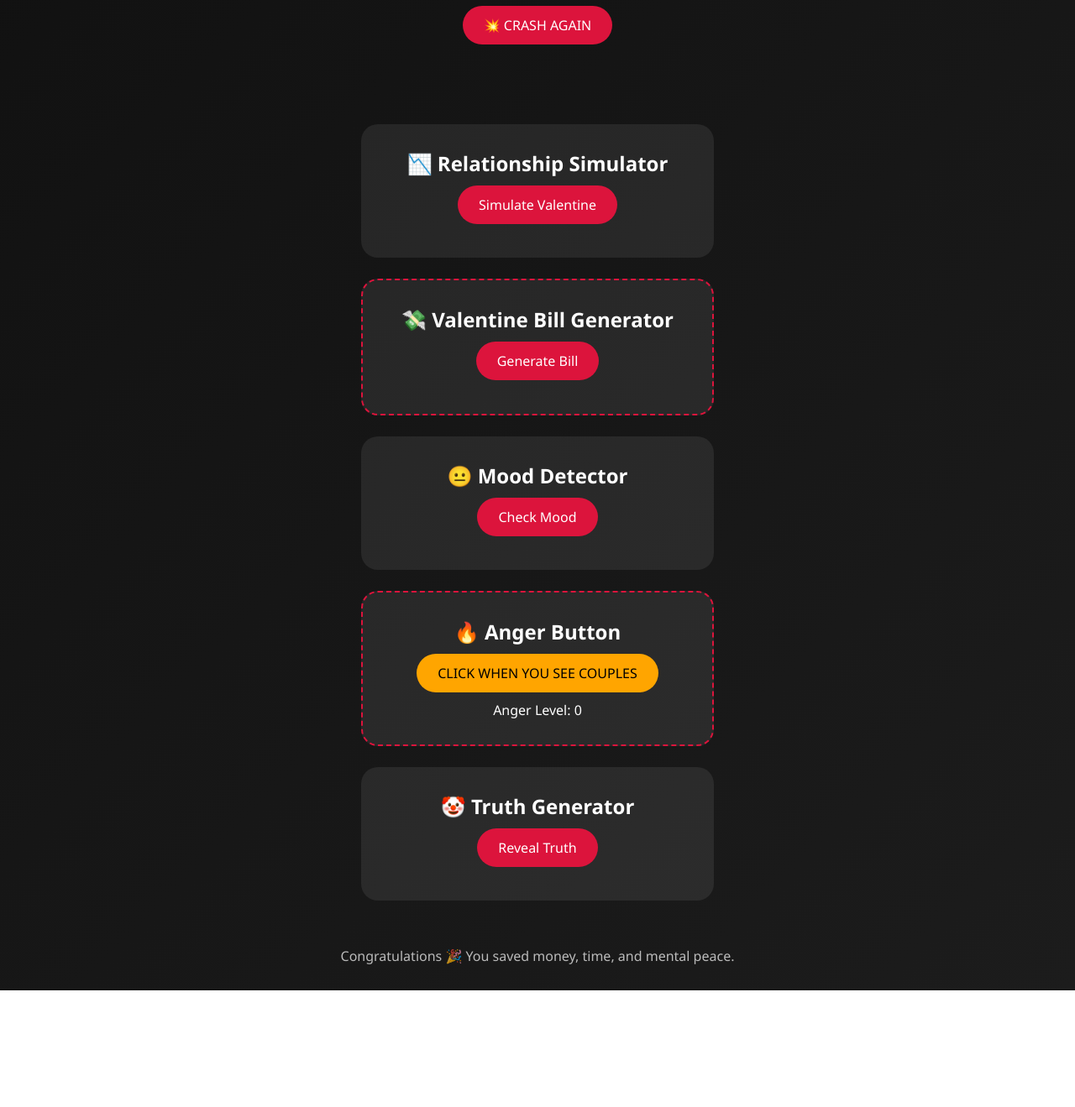
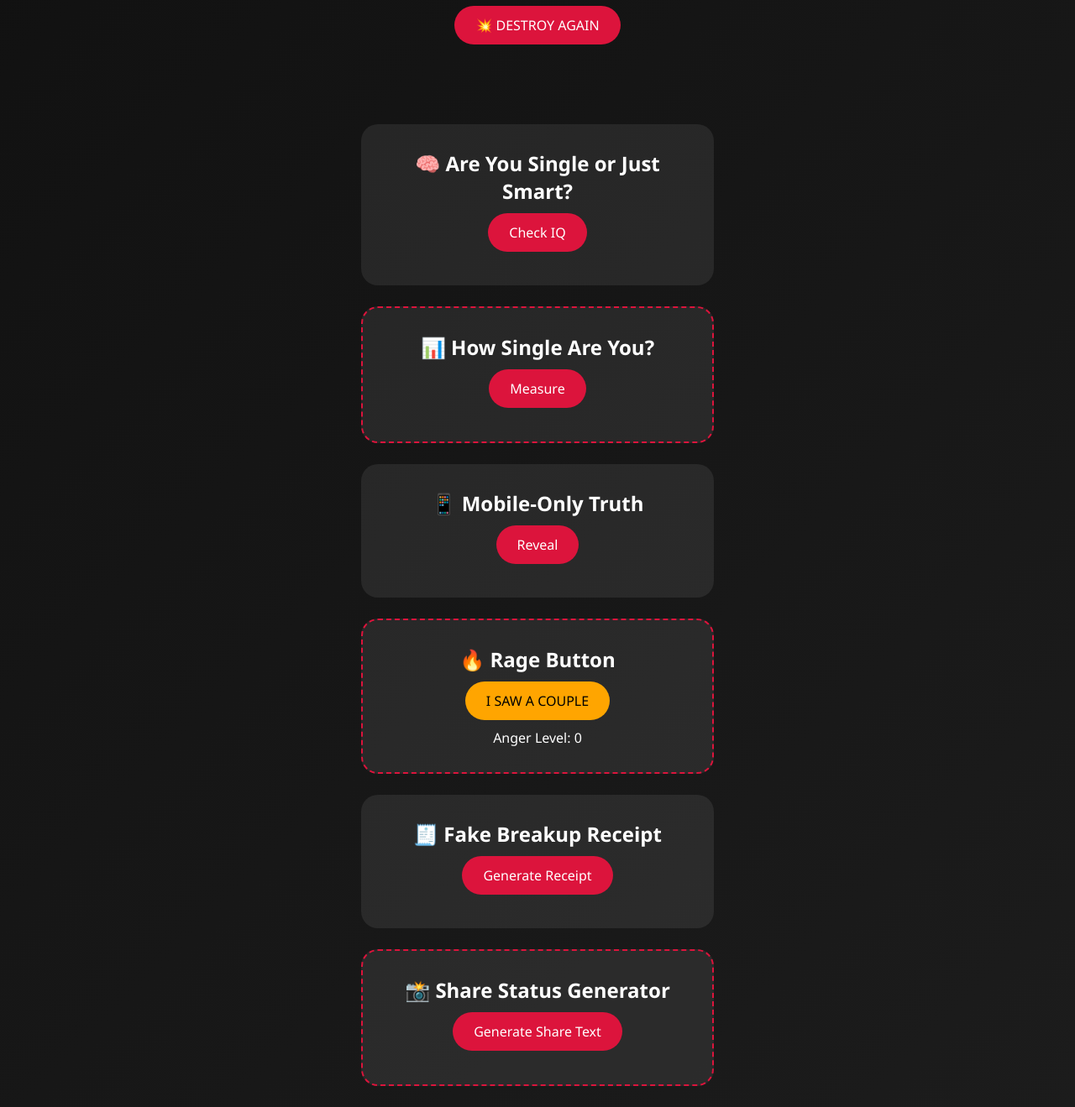
Before and after one commit to albin170/anti-valentines-day, a plain HTML site: page index.html in a window 1280 px wide. Shown: the part 150-1469 px from the top of the page at 84% size. Before the commit the page ends 1330 px from the top, so only its background shows below. Drawn offline with Linux system fonts and the light colour scheme.

Commit message:
Update index.html

```diff
--- a/index.html
+++ b/index.html
@@ -2,52 +2,54 @@
 <html lang="en">
 <head>
   <meta charset="UTF-8">
-  <title>Valentine.exe has stopped working</title>
+  <title>Valentine.exe Destroyed</title>
   <meta name="viewport" content="width=device-width, initial-scale=1.0">
   <link rel="stylesheet" href="style.css">
 </head>
 <body>
 
+<div id="confetti"></div>
+
 <header>
   <h1>💔 Valentine.exe</h1>
-  <p>Status: <span id="status">CRASHED</span></p>
-  <button onclick="crash()">💥 CRASH AGAIN</button>
+  <p>Status: <span class="crash">PERMANENTLY SINGLE</span></p>
+  <button onclick="crash()">💥 DESTROY AGAIN</button>
 </header>
 
 <section class="card">
-  <h2>📉 Relationship Simulator</h2>
-  <button onclick="simulate()">Simulate Valentine</button>
-  <p id="simResult"></p>
+  <h2>🧠 Are You Single or Just Smart?</h2>
+  <button onclick="quiz()">Check IQ</button>
+  <p id="quizResult"></p>
 </section>
 
 <section class="card red">
-  <h2>💸 Valentine Bill Generator</h2>
-  <button onclick="bill()">Generate Bill</button>
-  <p id="billResult"></p>
+  <h2>📊 How Single Are You?</h2>
+  <button onclick="singleMeter()">Measure</button>
+  <p id="singleResult"></p>
 </section>
 
 <section class="card">
-  <h2>😐 Mood Detector</h2>
-  <button onclick="mood()">Check Mood</button>
-  <p id="moodResult"></p>
+  <h2>📱 Mobile-Only Truth</h2>
+  <button onclick="mobileJoke()">Reveal</button>
+  <p id="mobileResult"></p>
 </section>
 
 <section class="card red">
-  <h2>🔥 Anger Button</h2>
-  <button class="rage" onclick="rage()">CLICK WHEN YOU SEE COUPLES</button>
+  <h2>🔥 Rage Button</h2>
+  <button class="rage" onclick="rage()">I SAW A COUPLE</button>
   <p>Anger Level: <span id="rageCount">0</span></p>
 </section>
 
 <section class="card">
-  <h2>🤡 Truth Generator</h2>
-  <button onclick="truth()">Reveal Truth</button>
-  <p id="truthResult"></p>
+  <h2>🧾 Fake Breakup Receipt</h2>
+  <button onclick="receipt()">Generate Receipt</button>
+  <pre id="receiptBox"></pre>
 </section>
 
-<footer>
-  <p>Congratulations 🎉 You saved money, time, and mental peace.</p>
-</footer>
+<section class="card red">
+  <h2>📸 Share Status Generator</h2>
+  <button onclick="share()">Generate Share Text</button>
+  <p id="shareText"></p>
+</section>
 
-<script src="script.js"></script>
-</body>
-</html>
+<fo
```
